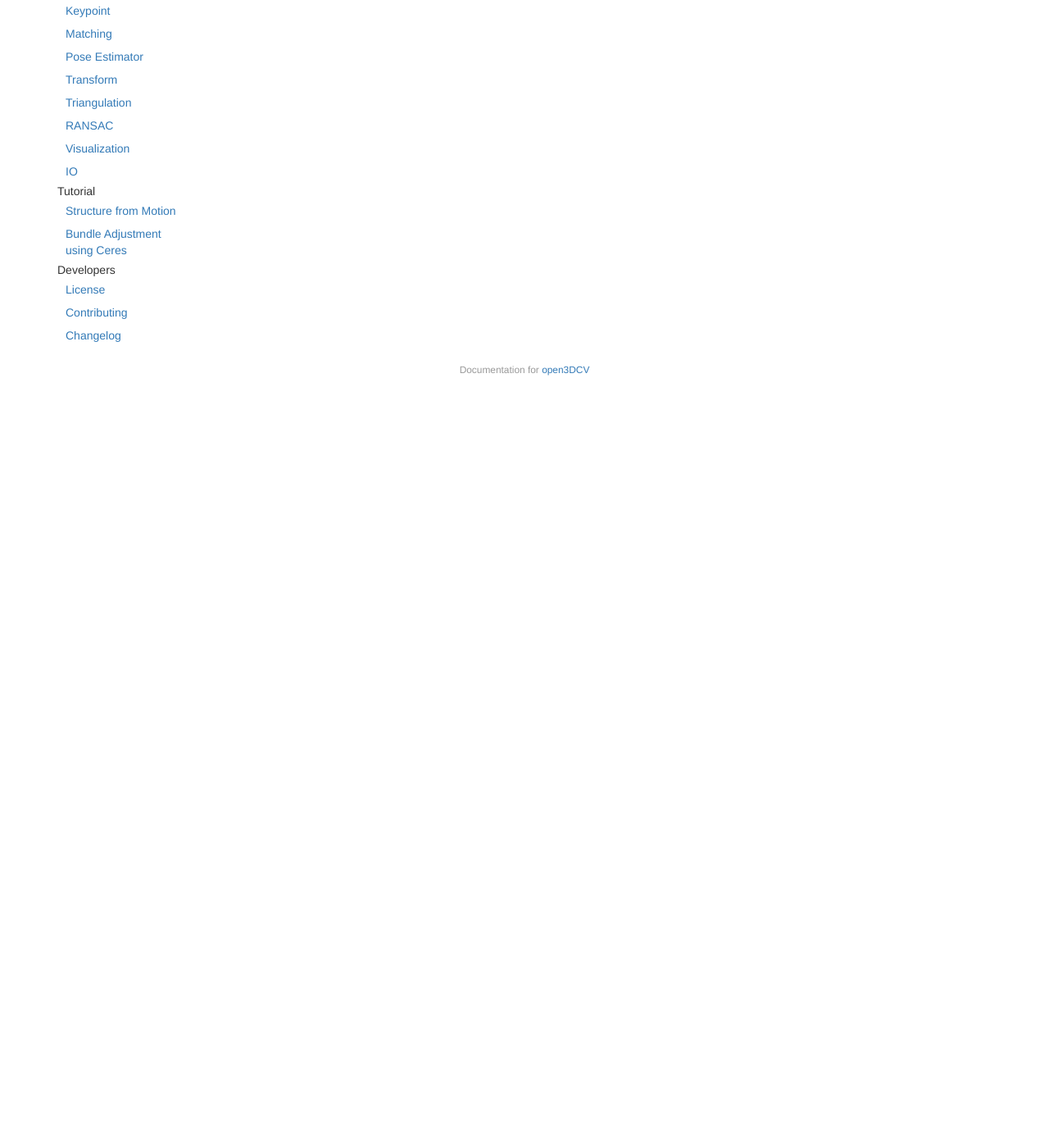
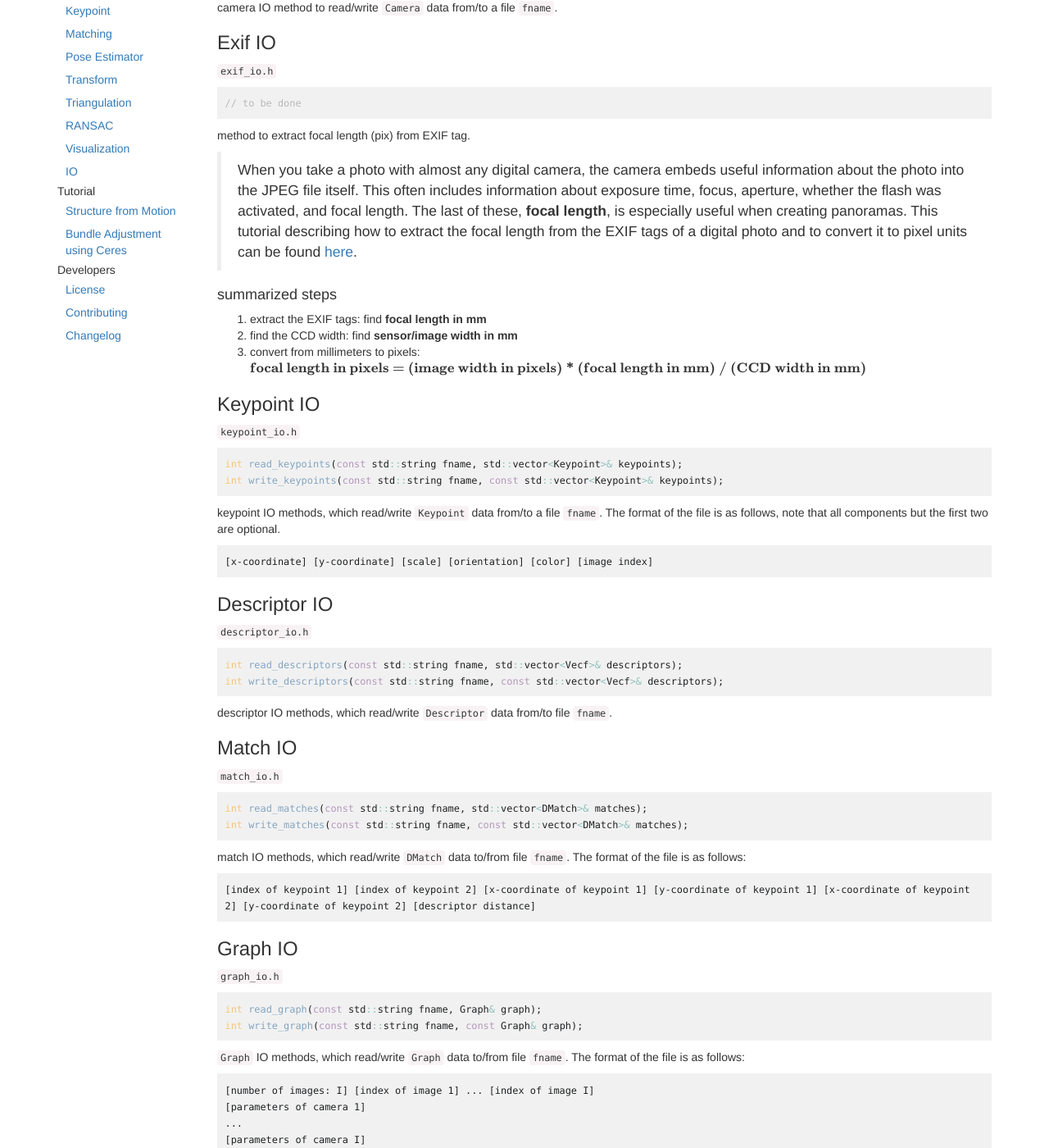
Before and after one commit to imkaywu/open3DCV, a Jekyll site: the page built from docs/_posts/2017-09-28-io.md, in a window 1280 px wide and 1400 px high, scrolled down 270 px. Shown: the whole window at 82% size. Built offline with Jekyll 4.4.1, drawn with Linux system fonts in a browser that asks for light colours; formulas are drawn with MathJax 3; before the commit the page ends 900 px from its top, so only the background shows below that; some of the changed text lies outside the part shown.

Commit message:
update doc: io page

````diff
--- a/docs/_posts/2017-09-28-io.md
+++ b/docs/_posts/2017-09-28-io.md
@@ -5,4 +5,93 @@ category: doc
 order: 9
 ---
 
-documentation to be come...
+### Camera IO
+`camera.h`
+
+```cpp
+int read_camera(const std::string fname, Camera& camera);
+int write_camera(const std::string fname, const Camera& camera);
+```
+camera IO method to read/write `Camera` data from/to a file `fname`.
+
+### Exif IO
+`exif_io.h`
+
+```cpp
+// to be done
+```
+
+method to extract focal length (pix) from EXIF tag.
+
+> When you take a photo with almost any digital camera, the camera embeds useful information about the photo into the JPEG file itself. This often includes information about exposure time, focus, aperture, whether the flash was activated, and focal length. The last of these, **focal length**, is especially useful when creating panoramas. This tutorial describing how to extract the focal length from the EXIF tags of a digital photo and to convert it to pixel units can be found [here](http://phototour.cs.washington.edu/focal.html).
+
+#### summarized steps
+1. extract the EXIF tags: find **focal length in mm**
+2. find the CCD width: find **sensor/image width in mm**
+3. convert from millimeters to pixels:
+	$$\textbf{focal length in pixels = (image width in pixels) * (focal length in mm) / (CCD width in mm)}$$
+
+### Keypoint IO
+`keypoint_io.h`
+
+```cpp
+int read_keypoints(const std::string fname, std::vector<Keypoint>& keypoints);
+int write_keypoints(const std::string fname, const std::vector<Keypoint>& keypoints);
+```
+keypoint IO methods, which read/write `Keypoint` data from/to a file `fname`. The format of the file is as follows, note that all components but the first two are optional.
+
+```
+[x-coordinate] [y-coordinate] [scale] [orientation] [color] [image index]
+```
+
+### Descriptor IO
+`descriptor_io.h`
+
+```cpp
+int read_descriptors(const std::string fname, std::vector<Vecf>& descriptors);
+int write_descriptors(const std::string fname, const std::vector<Vecf>& descriptors);
+```
+descriptor IO methods, which read/write `Descriptor` data from/to file `fname`.
+
+### Match IO
+`match_io.h`
+
+```cpp
+int read_matches(const std::string fname, std::vector<DMatch>& matches);
+int write_matches(const std::string fname, const std::vector<DMatch>& matches);
+```
+match IO methods, which read/write `DMatch` data to/from file `fname`. The format of the file is as follows:
+```
+[index of keypoint 1] [index of keypoint 2] [x-coordinate of keypoint 1] [y-coordinate of keypoint 1] [x-coordinate of keypoint 2] [y-coordinate of keypoint 2] [descriptor distance]
+```
+
+### Graph IO
+`graph_io.h`
+
+```cpp
+int read_graph(const std::string fname, Graph& graph);
+int write_graph(const std::string fname, const Graph& graph);
+```
+`Graph` IO methods, which read/write `Graph` data to/from file `fname`. The format of the file is as follows:
+```
+[number of images: I] [index of image 1] ... [index of image I]
+[parameters of camera 1]
+...
+[parameters of camera I]
+[number of tracks: T]
+[number of keypoints in track 1: K_1] [x-coordinate of keypoint 1] [y-coordinate of keypoint 1] [image index of keypoint 1] ... [x-coordinate of keypoint K_1] [y-coordinate of keypoint K_1] [image index of keypoint K_1]
+...
+[number of keypoints in track T: K_T] [x-coordinate of keypoint 1] [y-coordinate of keypoint 1] [image index of keypoint 1] ... [x-coordinate of keypoint K_T] [y-coordinate of keypoint K_T] [image index of keypoint K_T]
+[number of structure point: S]
+[x-coordinate of struct_point 1] [y-coordinate of struct_point 1] [z-coordinate of struct_point 1]
+...
+[x-coordinate of struct_point S] [y-coordinate of struct_point S] [z-coordinate of struct_point S]
+```
+
+### SfM IO
+`sfm_io.h`
+
+```cpp
+int write_sfm(const std::string dir, const Graph& graph)
+```
+method to write the camera parameters estimated by SfM to files that are compatible with existing MVS softwares, currently support PMVS.
````
Also changed, not shown: docs/_posts/2017-09-28-math.md (+1 -1 lines), 14 other files.
